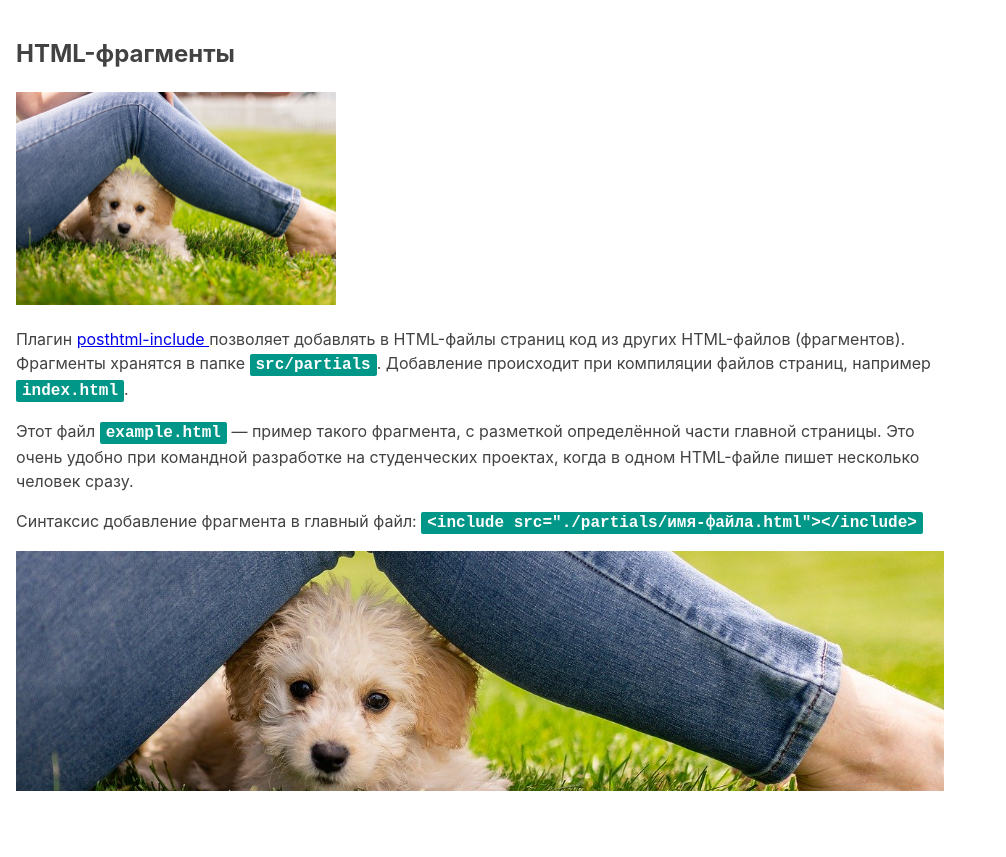
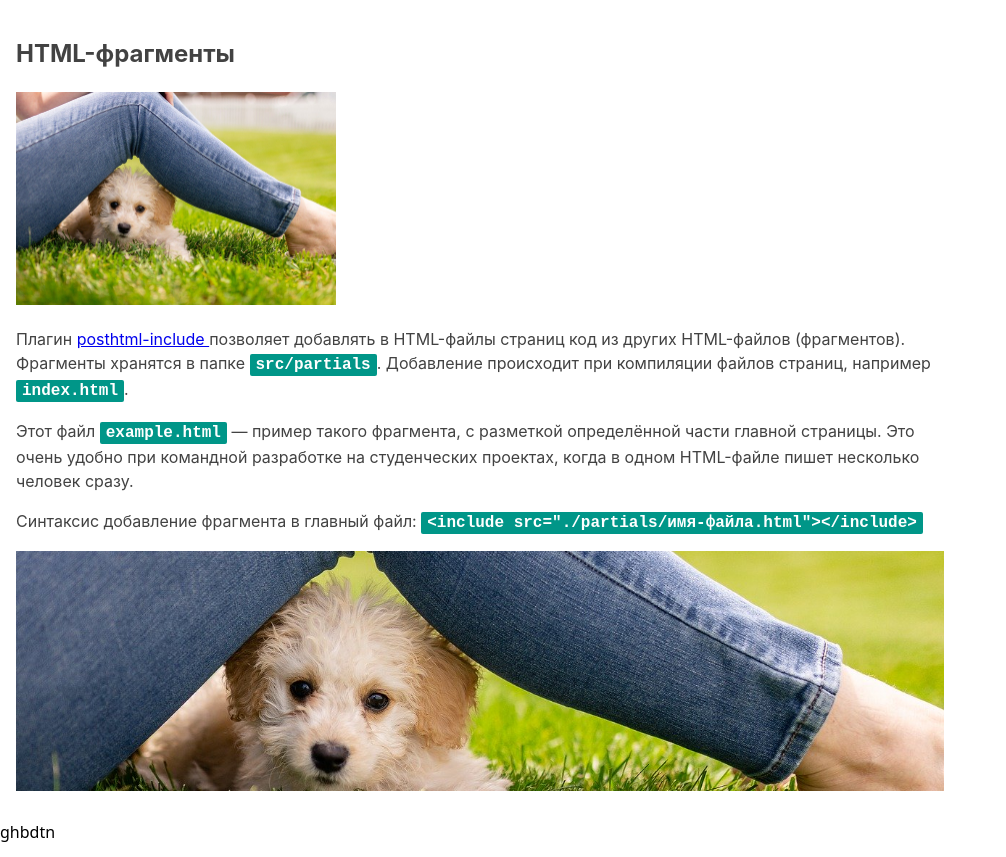
Before and after one commit to VladPomynchuk/firedbaseTest, a website built with Parcel: page src/index.html in a window 1280 px wide. Shown: the whole page, without its empty margins (0-1006 px from the left). Before the commit the page ends 807 px from the top, so only its background shows below. Built offline with nearby package versions, Linux system fonts and the light colour scheme.

Commit message:
fix deploy

```diff
--- a/src/index.html
+++ b/src/index.html
@@ -14,7 +14,7 @@
   <body>
     <!-- Так добавляются фрагменты в главные HTML-файлы страниц. -->
     <include src="./partials/example.html"></include>
-
+    <p>ghbdtn</p>
     <!-- Скрипт идёт последним в разметке. В нём уже подключен главный SASS-файл. -->
     <script src="./index.js"></script>
   </body>
```
